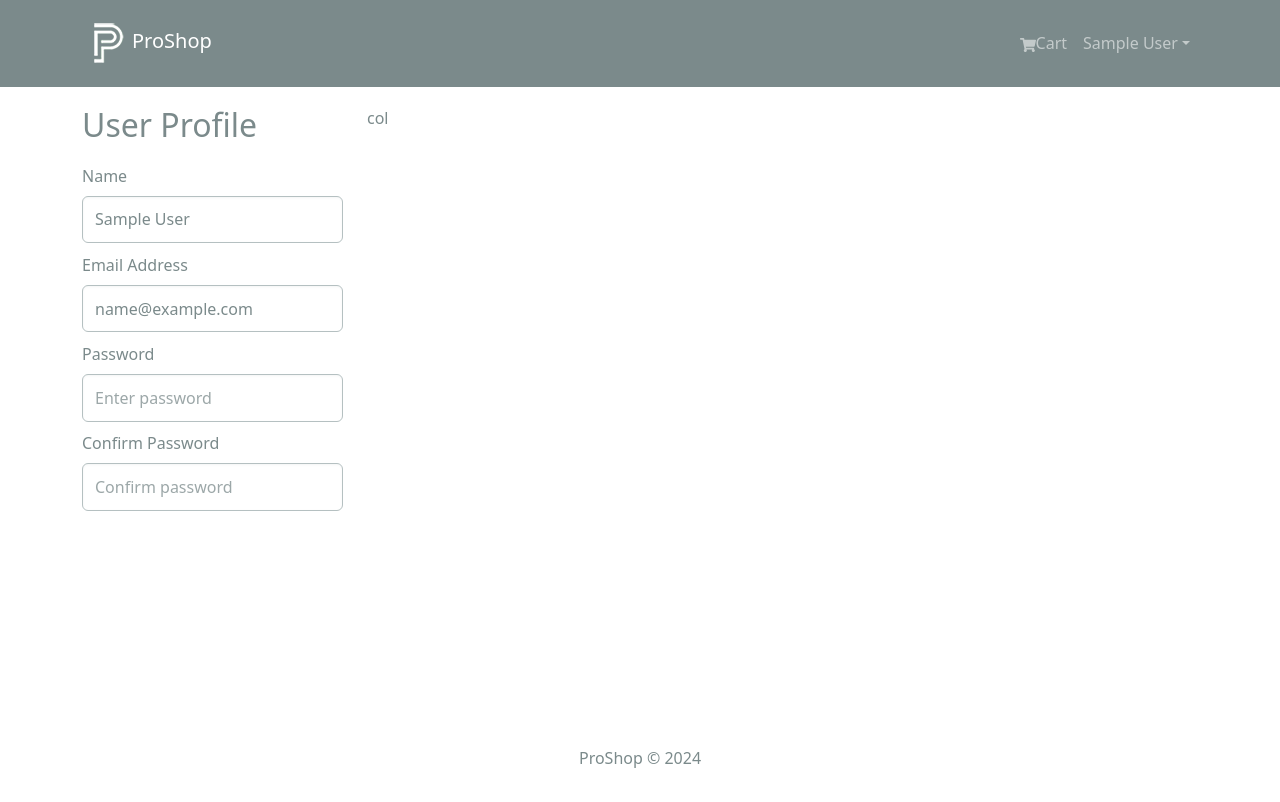
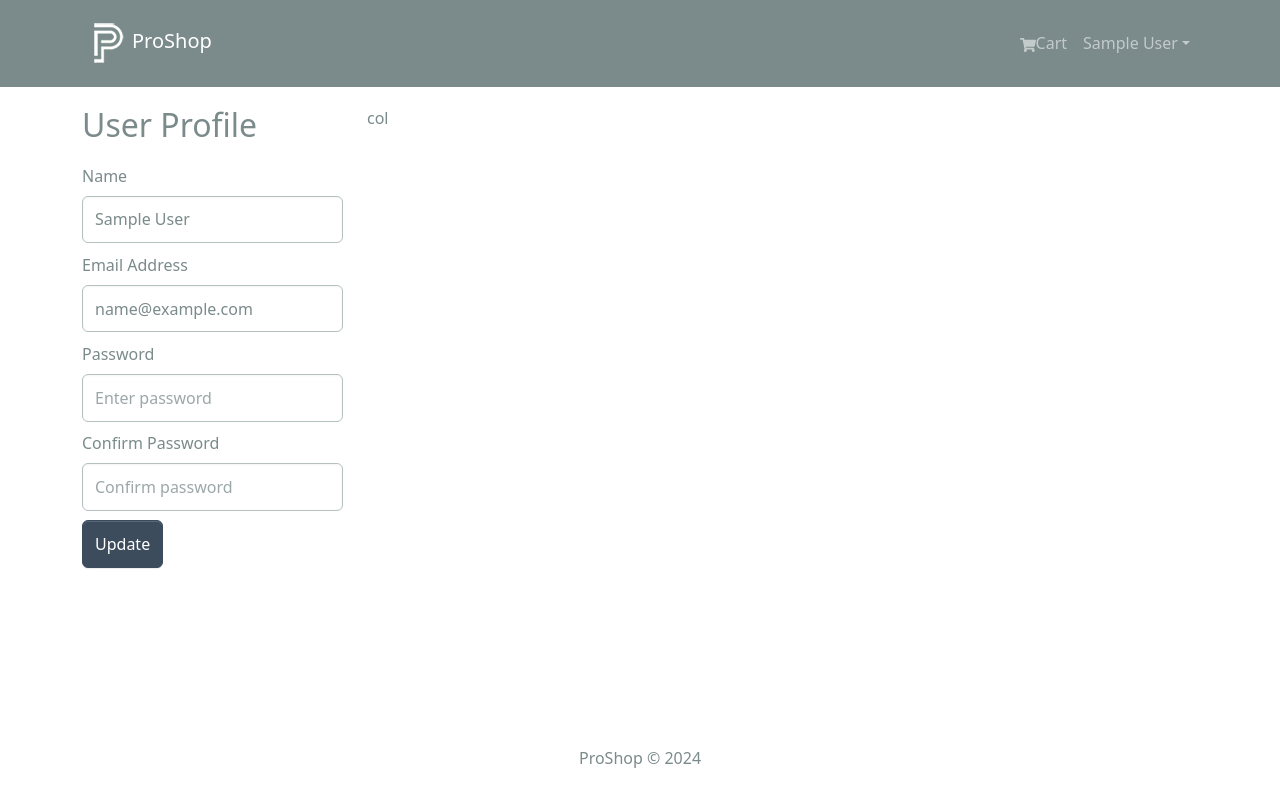
Before and after one commit to chloe128/1bunchFlower, a React (Create React App) app in the folder frontend/: page /profile in a window 1280 px wide. Shown: the top 802 px of the page. Built offline with nearby package versions, Linux system fonts and the light colour scheme; sample sign-in values are in the browser's storage.

Commit message:
profilescreen-update

```diff
--- a/frontend/src/screens/ProfileScreen.jsx
+++ b/frontend/src/screens/ProfileScreen.jsx
@@ -21,33 +21,36 @@ const ProfileScreen = () => {
 
   const { userInfo } = useSelector((state) => state.auth);
 
+  const [
+    updateProfile,
+    { isLoading: loadingUpdateProfile },
+  ] = useProfileMutation();
+
   useEffect(() => {
     if (userInfo) {
       setName(userInfo.name);
       setEmail(userInfo.email);
     }
-  }, [userInfo.name, userInfo.email]);
+  }, [userInfo, userInfo.name, userInfo.email]);
   const submitHandler = async (e) => {
     e.preventDefault();
     console.log("submit");
-    // if (password !== confirmPassword) {
-    //   toast.error("Passwords do not match");
-    // } else {
-    //   try {
-    //     const res = await updateProfile({
-    //       // NOTE: here we don't need the _id in the request payload as this is
-    //       // not used in our controller.
-    //       // _id: userInfo._id,
-    //       name,
-    //       email,
-    //       password,
-    //     }).unwrap();
-    //     dispatch(setCredentials({ ...res }));
-    //     toast.success("Profile updated successfully");
-    //   } catch (err) {
-    //     toast.error(err?.data?.message || err.error);
-    //   }
-    // }
+    if (password !== confirmPassword) {
+      toast.error("Passwords do not match");
+    } else {
+      try {
+        const res = await updateProfile({
+          _id: userInfo._id,
+          name,
+          email,
+          password,
+        }).unwrap();
+        dispatch(setCredentials({ ...res }));
+        toast.success("Profile updated successfully");
+      } catch (err) {
+        toast.error(err?.data?.message || err.error);
+      }
+    }
   };
 
   return (
@@ -95,6 +98,10 @@ const ProfileScreen = () => {
               onChange={(e) => setConfirmPassword(e.target.value)}
             ></Form.Control>
           </Form.Group>
+          <Button type="submit" variant="primary">
+            Update
+          </Button>
+          {loadingUpdateProfile && <Loader />}
         </Form>
       </Col>
       <Col md={9}>col</Col>
@@ -102,11 +109,6 @@ const ProfileScreen = () => {
   );
 
   //const { data: orders, isLoading, error } = useGetMyOrdersQuery();
-
-  // const [
-  //   updateProfile,
-  //   { isLoading: loadingUpdateProfile },
-  // ] = useProfileMutation();
 
   // useEffect(() => {
   //   setName(userInfo.name);
@@ -119,10 +121,6 @@ const ProfileScreen = () => {
   //   <Row>
   //     <Col md={3}>
 
-  //         <Button type="submit" variant="primary">
-  //           Update
-  //         </Button>
-  //         {loadingUpdateProfile && <Loader />}
   //       </Form>
   //     </Col>
   //     <Col md={9}>
```
